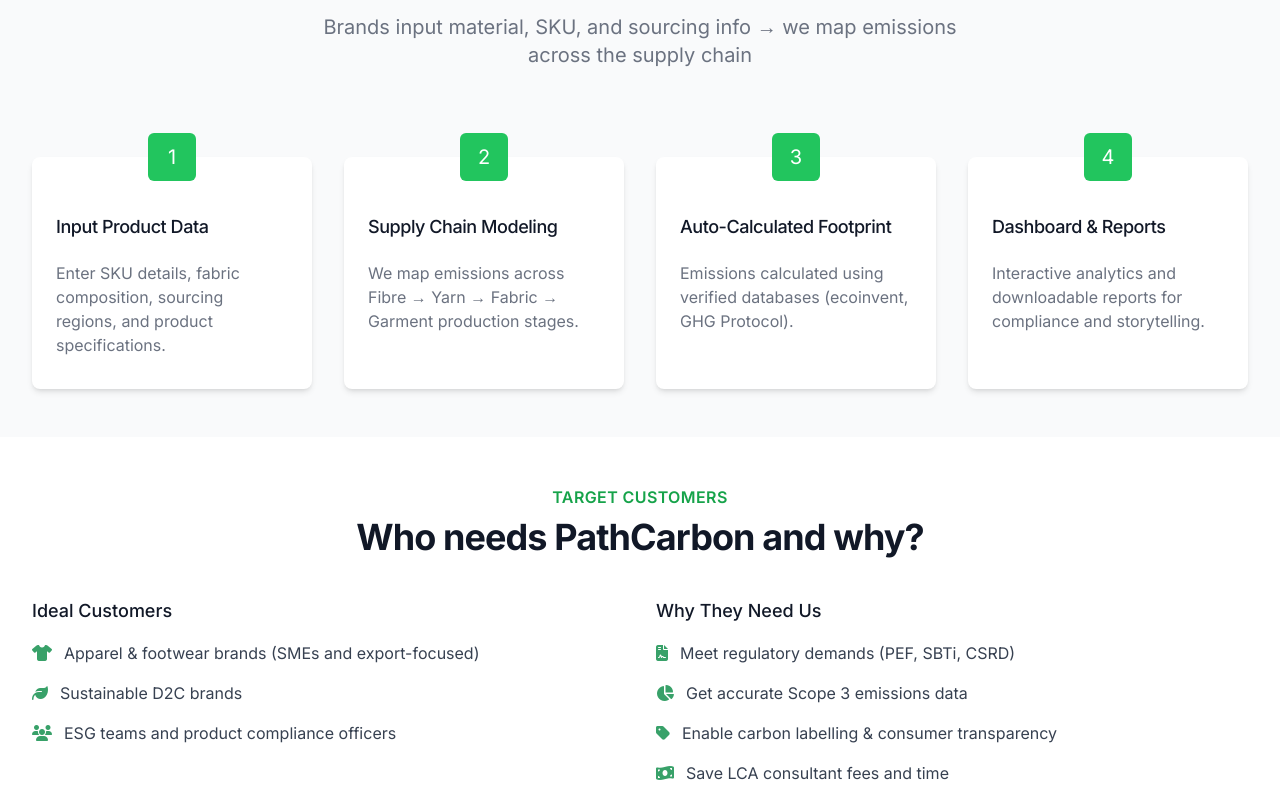
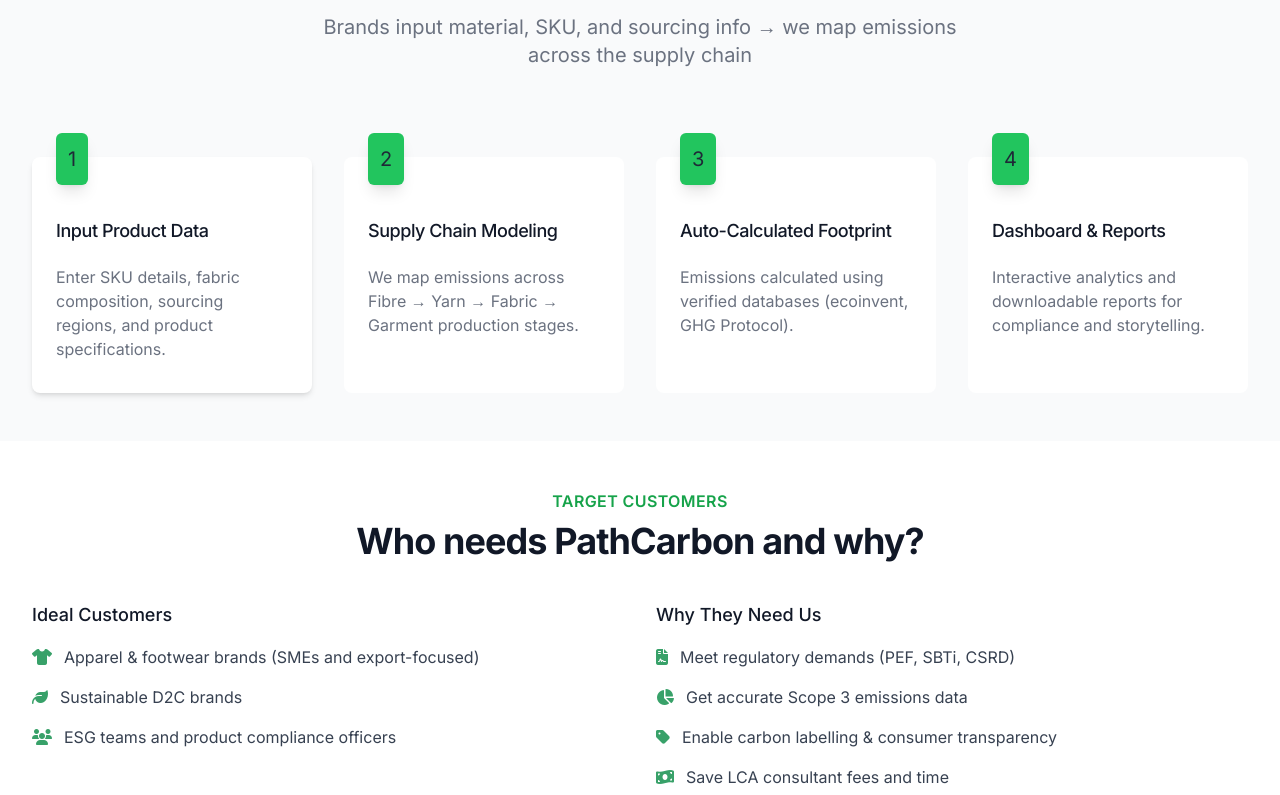
Before and after one commit to duktoormuhandis/pathcarbon.github.io, a plain HTML site: page index.html in a window 1280 px wide. Shown: the part 1205-2000 px from the top of the page. Drawn offline with nearby package versions, Linux system fonts and the light colour scheme.

Commit message:
Update index.html

```diff
--- a/index.html
+++ b/index.html
@@ -299,8 +299,10 @@
                     <div class="pt-6 card-hover transition-all duration-300 ease-in-out">
                         <div class="flow-root bg-white rounded-lg px-6 pb-8 h-full shadow-md">
                             <div class="-mt-6">
-                                <div class="flex items-center justify-center h-12 w-12 rounded-md bg-green-500 text-white mx-auto">
-                                    <span class="text-xl">1</span>
+                                <div>
+                                    <span class="inline-flex items-center justify-center p-3 bg-green-500 rounded-md shadow-lg">
+                                        <span class="text-xl">1</span>
+                                    </span>
                                 </div>
                                 <h3 class="mt-8 text-lg font-medium text-gray-900 tracking-tight">Input Product Data</h3>
                                 <p class="mt-5 text-base text-gray-500">
@@ -311,10 +313,12 @@
                     </div>
 
                     <div class="pt-6 card-hover transition-all duration-300 ease-in-out">
-                        <div class="flow-root bg-white rounded-lg px-6 pb-8 h-full shadow-md">
+                        <div class="flow-root bg-white rounded-lg px-6 pb-8 h-full">
                             <div class="-mt-6">
-                                <div class="flex items-center justify-center h-12 w-12 rounded-md bg-green-500 text-white mx-auto">
-                                    <span class="text-xl">2</span>
+                                <div>
+                                    <span class="inline-flex items-center justify-center p-3 bg-green-500 rounded-md shadow-lg">
+                                        <span class="text-xl">2</span>
+                                    </span>
                                 </div>
                                 <h3 class="mt-8 text-lg font-medium text-gray-900 tracking-tight">Supply Chain Modeling</h3>
                                 <p class="mt-5 text-base text-gray-500">
@@ -325,10 +329,12 @@
                     </div>
 
                     <div class="pt-6 card-hover transition-all duration-300 ease-in-out">
-                        <div class="flow-root bg-white rounded-lg px-6 pb-8 h-full shadow-md">
+                        <div class="flow-root bg-white rounded-lg px-6 pb-8 h-full">
                             <div class="-mt-6">
-                                <div class="flex items-center justify-center h-12 w-12 rounded-md bg-green-500 text-white mx-auto">
-                                    <span class="text-xl">3</span>
+                                <div>
+                                    <span class="inline-flex items-center justify-center p-3 bg-green-500 rounded-md shadow-lg">
+                                        <span class="text-xl">3</span>
+                                    </span>
                                 </div>
                                 <h3 class="mt-8 text-lg font-medium text-gray-900 tracking-tight">Auto-Calculated Footprint</h3>
                                 <p class="mt-5 text-base text-gray-500">
@@ -339,10 +345,12 @@
                     </div>
 
                     <div class="pt-6 card-hover transition-all duration-300 ease-in-out">
-                        <div class="flow-root bg-white rounded-lg px-6 pb-8 h-full shadow-md">
+                        <div class="flow-root bg-white rounded-lg px-6 pb-8 h-full">
                             <div class="-mt-6">
-                                <div class="flex items-center justify-center h-12 w-12 rounded-md bg-green-500 text-white mx-auto">
-                                    <span class="text-xl">4</span>
+                                <div>
+                                    <span class="inline-flex items-center justify-center p-3 bg-green-500 rounded-md shadow-lg">
+                                        <span class="text-xl">4</span>
+                                    </span>
                                 </div>
                                 <h3 class="mt-8 text-lg font-medium text-gray-900 tracking-tight">Dashboard & Reports</h3>
                                 <p class="mt-5 text-base text-gray-500">
@@ -547,7 +555,7 @@
                     </div>
 
                     <div class="bg-white p-6 rounded-lg shadow-md border border-gray-100">
-                        <div class="flex items-center justify-center h-12 w-12 rounded-md bg-green-100 text-green-600 mb-4">
+                        <div class="flex items-center justify-center h-12 w-12 rounded-full bg-green-100 flex items-center justify-center">
                             <i class="fas fa-graduation-cap text-xl"></i>
                         </div>
                         <h3 class="text-lg font-medium text-gray-900 mb-2">Academic Validation</h3>
@@ -1074,7 +1082,10 @@
 
                 chatHistory.push({ role: "user", parts: [{ text: prompt }] });
                 const payload = { contents: chatHistory };
-                const apiKey = ""; // Canvas will automatically provide the API key at runtime.
+                // IMPORTANT: If deploying this code to your own website, replace the empty string below
+                // with your actual Gemini API key obtained from Google AI Studio.
+                // Example: const apiKey = "YOUR_GEMINI_API_KEY";
+                const apiKey = "AIzaSyATV2OYGxDjkvqvpVDPfLbAZ1zcYXyYrps";
                 const apiUrl = `https://generativelanguage.googleapis.com/v1beta/models/gemini-2.0-flash:generateContent?key=${apiKey}`;
 
                 const response = await fetch(apiUrl, {
```
